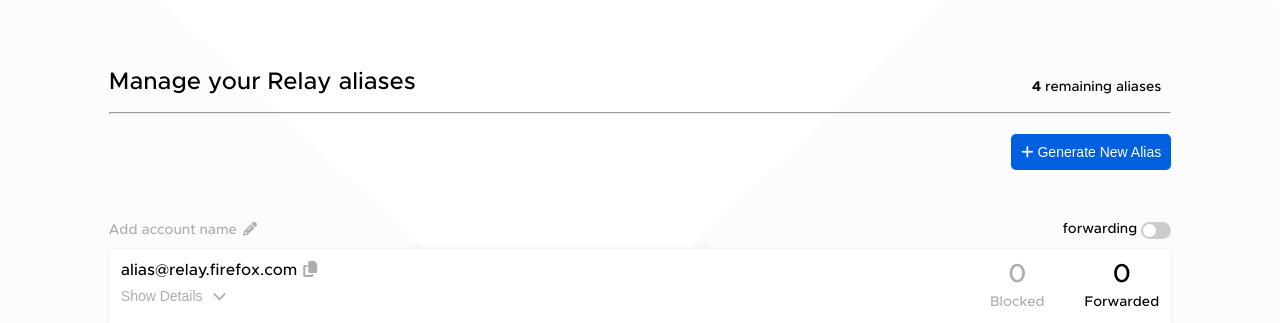
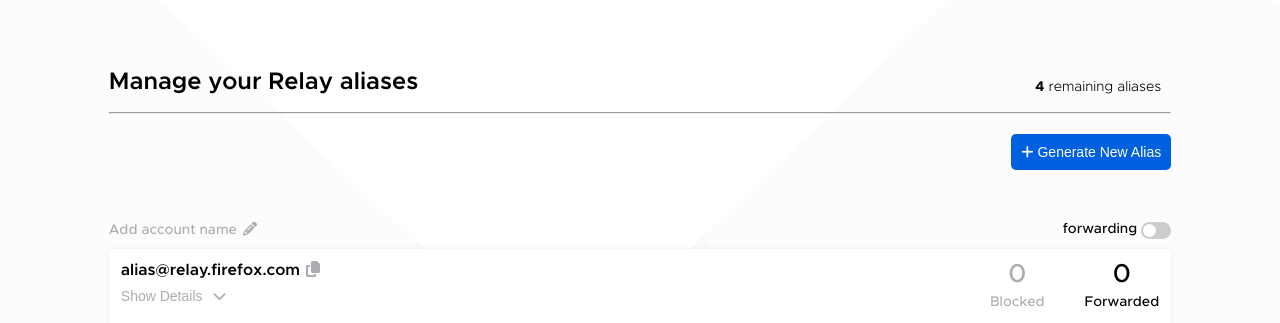
Before and after one commit to signed-long/mozilla-project, a website: page index.html in a window 1280 px wide. Shown: the part 134-457 px from the top of the page. Drawn offline with Linux system fonts and the light colour scheme.

Commit message:
re-added font-weights

```diff
--- a/assets/styles.css
+++ b/assets/styles.css
@@ -125,13 +125,13 @@
 }
 
 .main-title {
-    /* font-weight: 600; */
+    font-weight: 600;
     font-size: 24px;
 }
 
 .secondary-title {
     margin: 10px;
-    /* font-weight: 200; */
+    font-weight: 200;
     font-size: 14px;
 }
 
@@ -219,7 +219,7 @@
 
 .email {
     font-size: 16px;
-    /* font-weight: 600; */
+    font-weight: 600;
     padding-bottom: 10px;
 }
 
```
